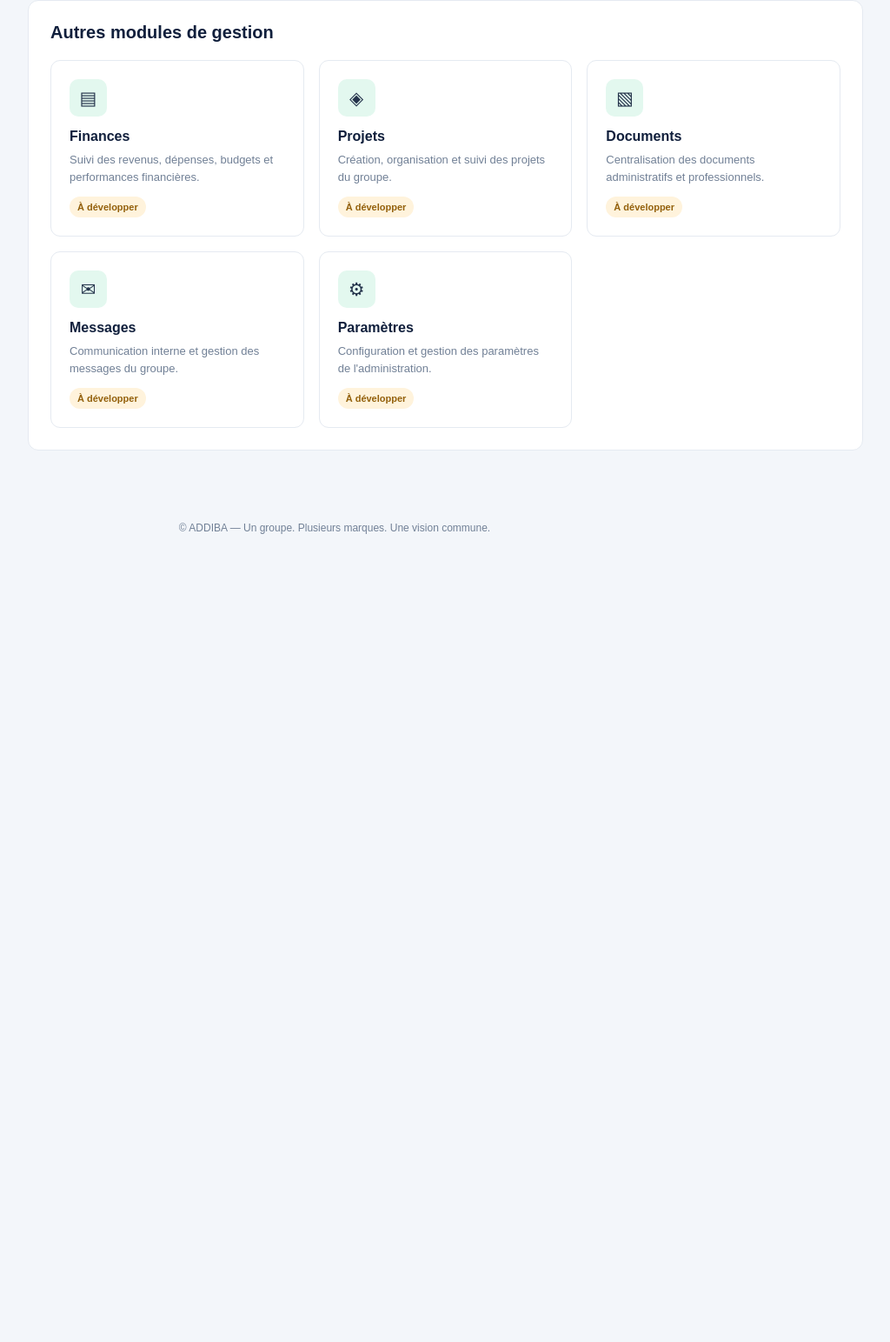
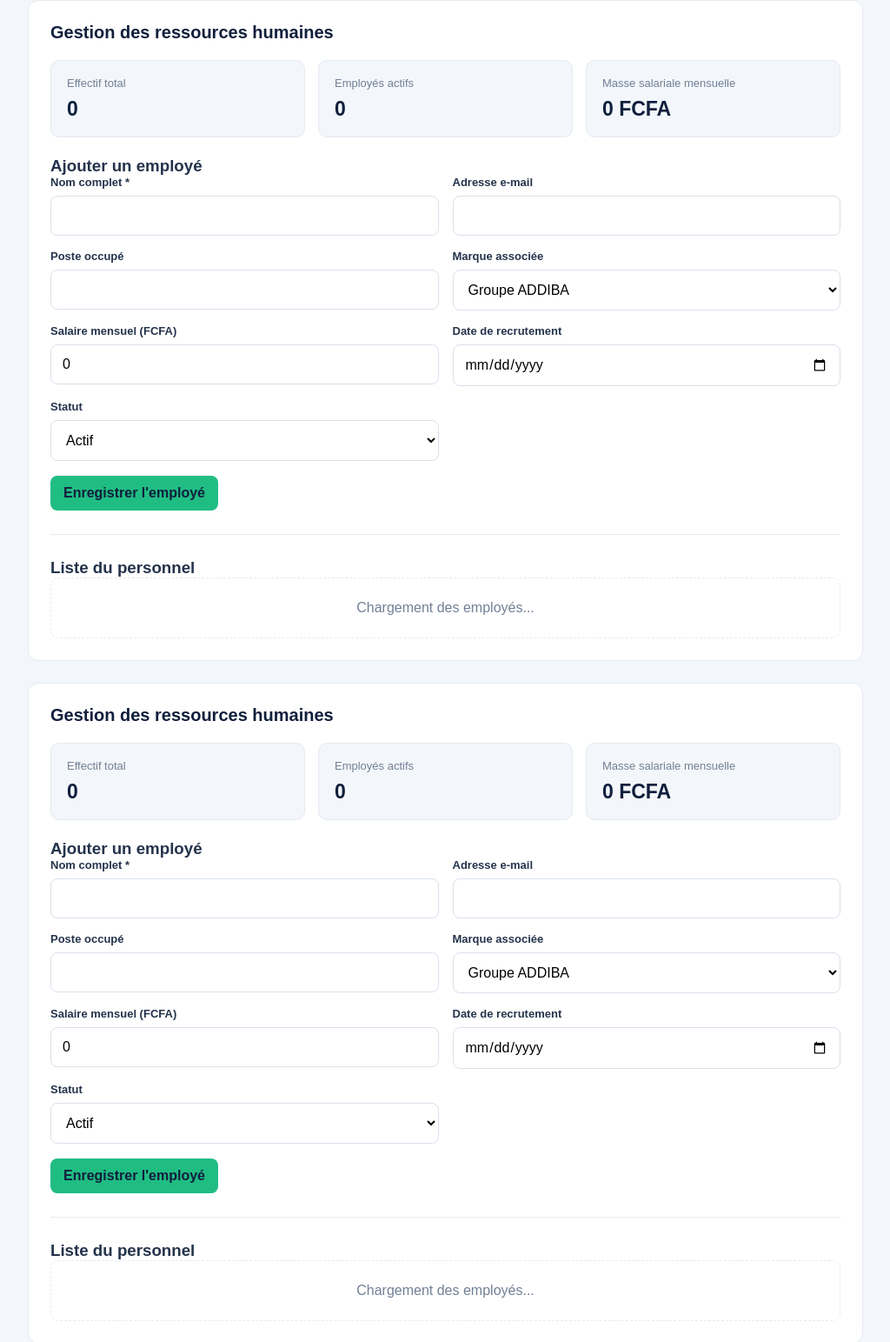
Before and after one commit to kisbedoannagracia-ops/Addiba, a plain HTML site: page dashboard.html in a window 1280 px wide. Shown: the part 2234-3777 px from the top of the page at 87% size, without its empty margins (255-1279 px from the left). Before the commit the page ends 2873 px from the top, so only its background shows below. Drawn offline with Linux system fonts and the light colour scheme; a script that the page names is missing.

Commit message:
Add human resources management section
Added a new section for human resources management, including employee addition form and summary cards.
<section class="section" id="rh">
  <div class="section-heading">
    <h2>Gestion des ressources humaines</h2>
  </div>

  <div class="finance-summary">
    <div class="finance-card">
      <p>Effectif total</p>
      <h3 id="rhTotal">0</h3>
    </div>
    <div class="finance-card">
      <p>Employés actifs</p>
      <h3 id="rhActifs">0</h3>
    </div>
    <div class="finance-card">
      <p>Masse salariale mensuelle</p>
      <h3 id="rhSalaires">0 FCFA</h3>
    </div>
  </div>

  <h3 id="rhFormTitle">Ajouter un employé</h3>

  <form id="rhForm">
    <div class="form-grid">
      <div class="field">
        <label for="rhNom">Nom complet *</label>
        <input id="rhNom" type="text" required>
      </div>

      <div class="field">
        <label for="rhEmail">Adresse e-mail</label>
        <input id="rhEmail" type="email">
      </div>

      <div class="field">
        <label for="rhPoste">Poste occupé</label>
        <input id="rhPoste" type="text">
      </div>

      <div class="field">
        <label for="rhMarque">Marque associée</label>
        <select id="rhMarque">
          <option value="">Groupe ADDIBA</option>
        </select>
      </div>

      <div class="field">
        <label for="rhSalaire">Salaire mensuel (FCFA)</label>
        <input id="rhSalaire" type="number" min="0" step="1" value="0">
      </div>

      <div class="field">
        <label for="rhDate">Date de recrutement</label>
        <input id="rhDate" type="date">
      </div>

      <div class="field">
        <label for="rhStatut">Statut</label>
        <select id="rhStatut">
          <option value="actif">Actif</option>
          <option value="inactif">Inactif</option>
        </select>
      </div>
    </div>

    <div class="actions">
      <button class="btn btn-primary" id="rhSaveBtn" type="submit">
        Enregistrer l'employé
      </button>

      <button class="btn btn-secondary" id="rhCancelBtn" type="button" hidden>
        Annuler
      </button>
    </div>
  </form>

  <div style="border-top:1px solid #e5eaf1;margin:27px 0"></div>

  <h3>Liste du personnel</h3>

  <div id="rhList" class="brand-list">
    <div class="empty">Chargement des employés...</div>
  </div>
</section>
<section class="section" id="rh">

```diff
--- a/dashboard.html
+++ b/dashboard.html
@@ -374,8 +374,168 @@ padding:12px;text-align:left;border-bottom:1px solid var(--border);font-size:13p
     Chargement des opérations...
   </div>
  </section>
+<section class="section" id="rh">
+  <div class="section-heading">
+    <h2>Gestion des ressources humaines</h2>
+  </div>
+
+  <div class="finance-summary">
+    <div class="finance-card">
+      <p>Effectif total</p>
+      <h3 id="rhTotal">0</h3>
+    </div>
+    <div class="finance-card">
+      <p>Employés actifs</p>
+      <h3 id="rhActifs">0</h3>
+    </div>
+    <div class="finance-card">
+      <p>Masse salariale mensuelle</p>
+      <h3 id="rhSalaires">0 FCFA</h3>
+    </div>
+  </div>
+
+  <h3 id="rhFormTitle">Ajouter un employé</h3>
+
+  <form id="rhForm">
+    <div class="form-grid">
+      <div class="field">
+        <label for="rhNom">Nom complet *</label>
+        <input id="rhNom" type="text" required>
+      </div>
+      <div class="field">
+        <label for="rhEmail">Adresse e-mail</label>
+        <input id="rhEmail" type="email">
+      </div>
+      <div class="field">
+        <label for="rhPoste">Poste occupé</label>
+        <input id="rhPoste" type="text">
+      </div>
+      <div class="field">
+        <label for="rhMarque">Marque associée</label>
+        <select id="rhMarque">
+          <option value="">Groupe ADDIBA</option>
+        </select>
+      </div>
+      <div class="field">
+        <label for="rhSalaire">Salaire mensuel (FCFA)</label>
+        <input id="rhSalaire" type="number" min="0" step="1" value="0">
+      </div>
+      <div class="field">
+        <label for="rhDate">Date de recrutement</label>
+        <input id="rhDate" type="date">
+      </div>
+      <div class="field">
+        <label for="rhStatut">Statut</label>
+        <select id="rhStatut">
+          <option value="actif">Actif</option>
+          <option value="inactif">Inactif</option>
+        </select>
+      </div>
+    </div>
+    <div class="actions">
+      <button class="btn btn-primary" id="rhSaveBtn" type="submit">
+        Enregistrer l'employé
+      </button>
+      <button class="btn btn-secondary" id="rhCancelBtn" type="button" hidden>
+        Annuler
+      </button>
+    </div>
+  </form>
+
+  <div style="border-top:1px solid #e5eaf1;margin:27px 0"></div>
+  <h3>Liste du personnel</h3>
+  <div id="rhList" class="brand-list">
+    <div class="empty">Chargement des employés...</div>
+  </div>
+</section>
+
+<section class="section" id="rh">
+  <div class="section-heading">
+    <h2>Gestion des ressources humaines</h2>
+  </div>
+
+  <div class="finance-summary">
+    <div class="finance-card">
+      <p>Effectif total</p>
+      <h3 id="rhTotal">0</h3>
+    </div>
+    <div class="finance-card">
+      <p>Employés actifs</p>
+      <h3 id="rhActifs">0</h3>
+    </div>
+    <div class="finance-card">
+      <p>Masse salariale mensuelle</p>
+      <h3 id="rhSalaires">0 FCFA</h3>
+    </div>
+  </div>
+
+  <h3 id="rhFormTitle">Ajouter un employé</h3>
+
+  <form id="rhForm">
+    <div class="form-grid">
+      <div class="field">
+        <label for="rhNom">Nom complet *</label>
+        <input id="rhNom" type="text" required>
+      </div>
+
+      <div class="field">
+        <label for="rhEmail">Adresse e-mail</label>
+        <input id="rhEmail" type="email">
+      </div>
+
+      <div class="field">
+        <label for="rhPoste">Poste occupé</label>
+        <input id="rhPoste" type="text">
+      </div>
+
+      <div class="field">
+        <label for="rhMarque">Marque associée</label>
+        <select id="rhMarque">
+          <option value="">Groupe ADDIBA</option>
+        </select>
+      </div>
+
+      <div class="field">
+        <label for="rhSalaire">Salaire mensuel (FCFA)</label>
+        <input id="rhSalaire" type="number" min="0" step="1" value="0">
+      </div>
+
+      <div class="field">
+        <label for="rhDate">Date de recrutement</label>
+        <input id="rhDate" type="date">
+      </div>
+
+      <div class="field">
+        <label for="rhStatut">Statut</label>
+        <select id="rhStatut">
+          <option value="actif">Actif</option>
+          <option value="inactif">Inactif</option>
+        </select>
+      </div>
+    </div>
+
+    <div class="actions">
+      <button class="btn btn-primary" id="rhSaveBtn" type="submit">
+        Enregistrer l'employé
+      </button>
+
+      <button class="btn btn-secondary" id="rhCancelBtn" type="button" hidden>
+        Annuler
+      </button>
+    </div>
+  </form>
+
+  <div style="border-top:1px solid #e5eaf1;margin:27px 0"></div>
+
+  <h3>Liste du personnel</h3>
+
+  <div id="rhList" class="brand-list">
+    <div class="empty">Chargement des employés...</div>
+  </div>
+</section>
 
 <section class="section" id="autres-modules">
+<section class="section" id="rh">
 <div class="section-heading"><h2>Autres modules de gestion</h2></div>
 <div class="modules">
 <article class="module-card" id="finances-card"><div class="module-icon">▤</div><h3>Finances</h3><p>Suivi des revenus, dépenses, budgets et performances financières.</p><span class="module-status">À développer</span></article>
```
